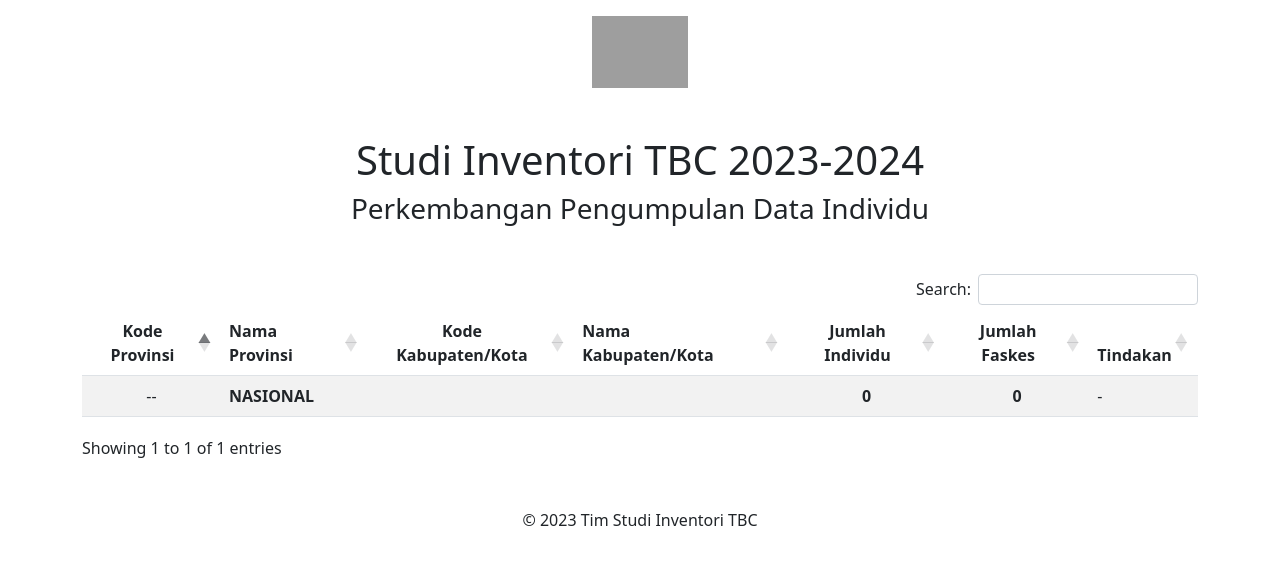
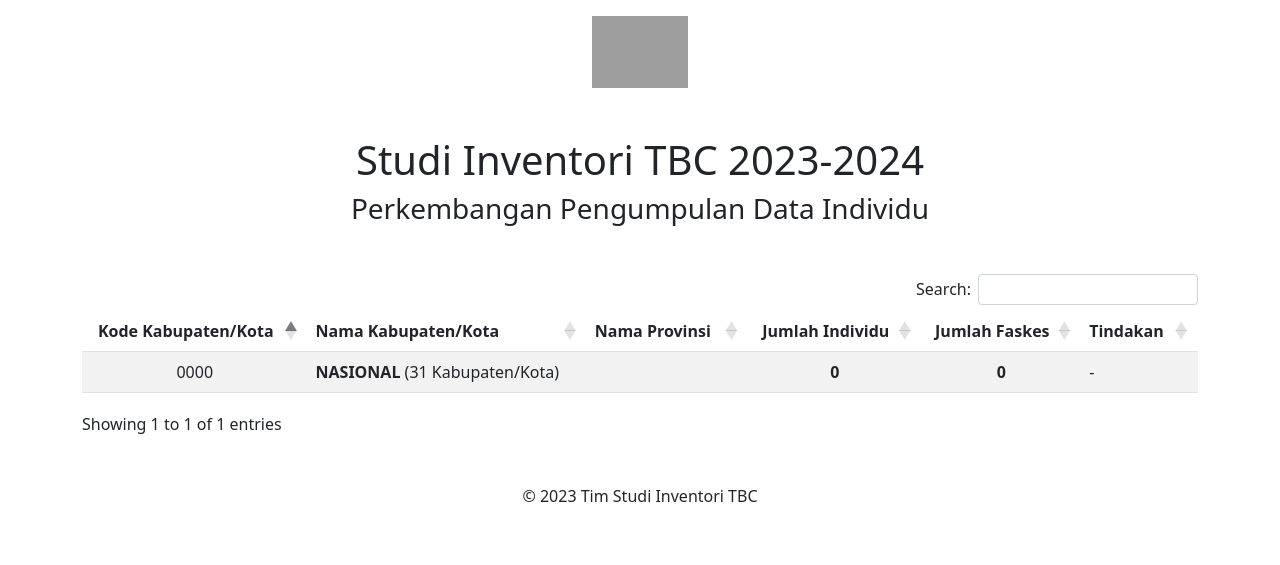
Before and after one commit to GottfriedCP/sitbc, a Django app: page /sitbc/dasbor/ in a window 1280 px wide. Shown: the top 565 px of the page. Run offline with Django 4.2, Linux system fonts and the light colour scheme; the visitor is signed in with stand-in values (Sample User, id 1); data that the repository does not hold is empty; some libraries are stand-ins or nearby versions; grey boxes are pictures that could not be loaded.

Commit message:
kol tabel

```diff
--- a/sitbc/templates/dasbor/detail.html
+++ b/sitbc/templates/dasbor/detail.html
@@ -24,7 +24,7 @@
         <table id="datatable" class="table table-hover table-striped">
             <thead>
                 <tr>
-                    <th>Nama Kabupaten</th>
+                    <th>Nama Kab/Kota</th>
                     <th>Nama Individu</th>
                     <th class="text-center">No. Urut Individu</th>
                     <th>Jenis Kelamin</th>
--- a/sitbc/templates/dasbor/index.html
+++ b/sitbc/templates/dasbor/index.html
@@ -10,10 +10,9 @@
         <table id="datatable" class="table table-hover table-striped">
             <thead>
                 <tr>
-                    <th class="text-center">Kode Provinsi</th>
-                    <th>Nama Provinsi</th>
                     <th class="text-center">Kode Kabupaten/Kota</th>
                     <th>Nama Kabupaten/Kota</th>
+                    <th>Nama Provinsi</th>
                     <th class="text-center">Jumlah Individu</th>
                     <th class="text-center">Jumlah Faskes</th>
                     <th>Tindakan</th>
@@ -21,9 +20,8 @@
             </thead>
             <tbody>
                 <tr>
-                    <td class="text-center">--</td>
-                    <td><b>NASIONAL</b></td>
-                    <td></td>
+                    <td class="text-center">0000</td>
+                    <td><b>NASIONAL</b> (31 Kabupaten/Kota)</td>
                     <td></td>
                     <td class="text-center"><b>{{ nas_jml_indiv }}</b></td>
                     <td class="text-center"><b>{{ nas_jml_faskes }}</b></td>
@@ -31,10 +29,9 @@
                 </tr>
                 {% for kk, jml_fk_unik in kks %}
                 <tr>
-                    <td class="text-center">{{ kk.kode_prov }}</td>
+                    <td class="text-center">{{ kk.kode_prov }}{{ kk.kode_kab }}</td>
+                    <td>{{ kk.nama }}</td>
                     <td>{{ kk.nama_prov }}</td>
-                    <td class="text-center">{{ kk.kode_kab }}</td>
-                    <td>{{ kk.nama }}</td>
                     <td class="text-center">{{ kk.jml_indiv }}</td>
                     <td class="text-center">{{ jml_fk_unik }}</td>
                     <td>
```
